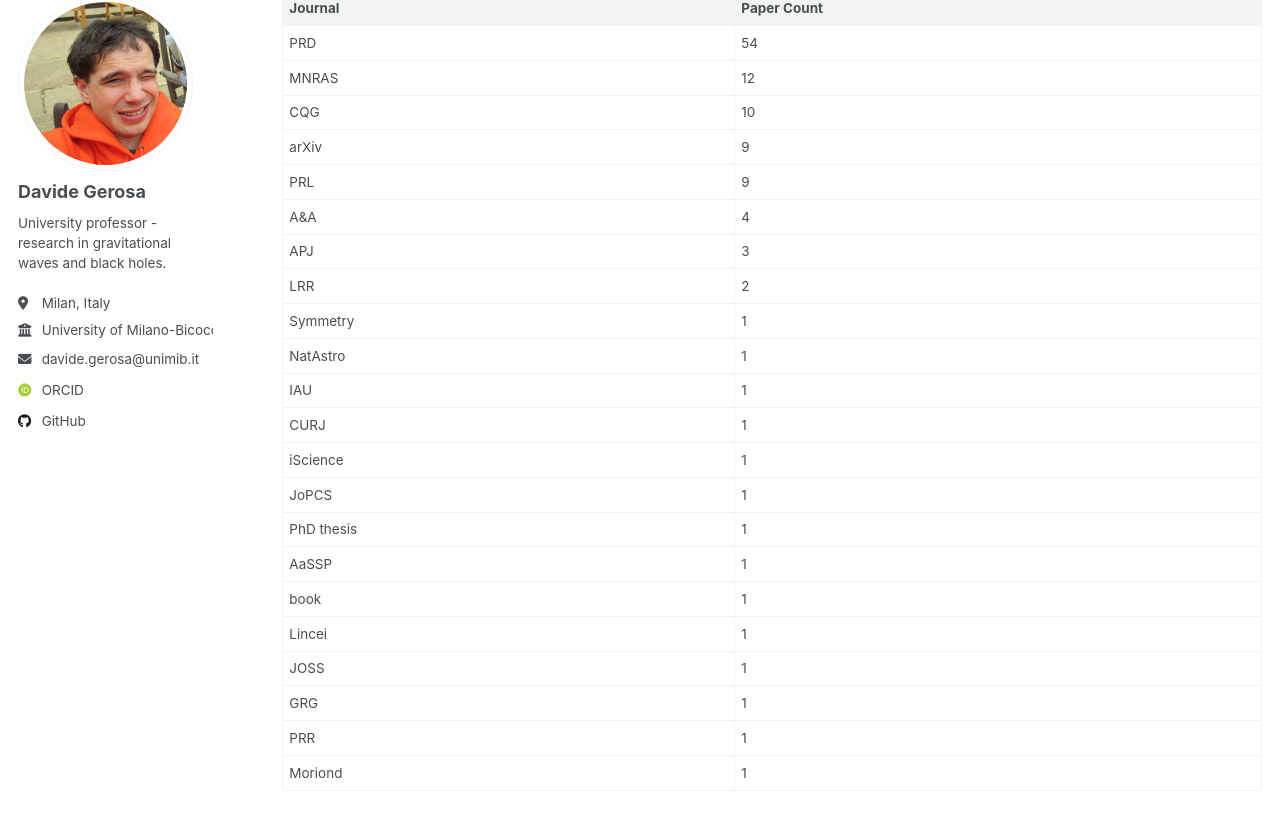
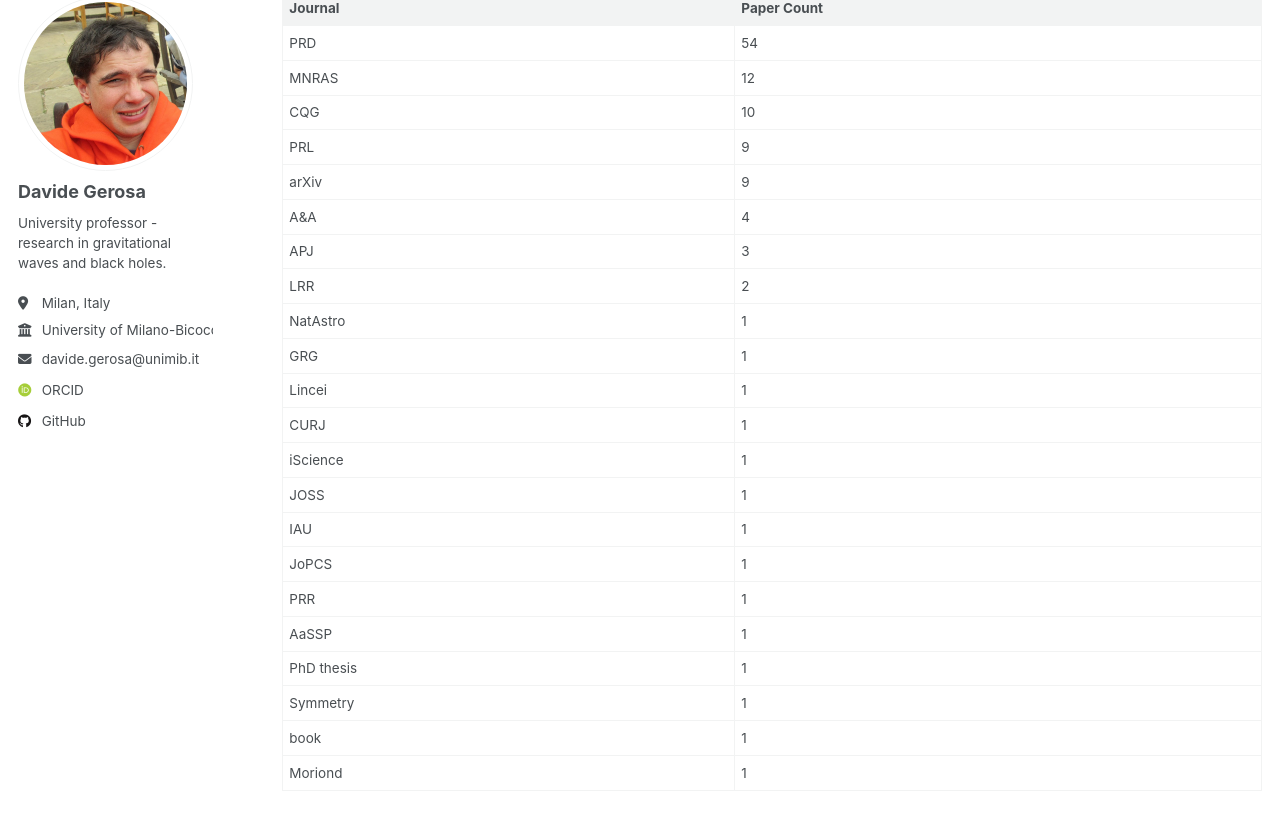
Before and after one commit to dgerosa/website, a Jekyll site: the page built from _pages/citations.md, in a window 1280 px wide and 1400 px high, scrolled down 5827 px. Shown: the part 121-953 px from the top of the window. Built offline with Jekyll 4.4.1, drawn with Linux system fonts in a browser that asks for light colours; some web fonts are replaced.

Commit message:
updated from dgerosa/cv

```diff
--- a/_pages/_citations.md
+++ b/_pages/_citations.md
@@ -152,24 +152,24 @@
 | PRD | 54 |
 | MNRAS | 12 |
 | CQG | 10 |
+| PRL | 9 |
 | arXiv | 9 |
-| PRL | 9 |
 | A&A | 4 |
 | APJ | 3 |
 | LRR | 2 |
-| Symmetry | 1 |
 | NatAstro | 1 |
-| IAU | 1 |
+| GRG | 1 |
+| Lincei | 1 |
 | CURJ | 1 |
 | iScience | 1 |
+| JOSS | 1 |
+| IAU | 1 |
 | JoPCS | 1 |
+| PRR | 1 |
+| AaSSP | 1 |
 | PhD thesis | 1 |
-| AaSSP | 1 |
+| Symmetry | 1 |
 | book | 1 |
-| Lincei | 1 |
-| JOSS | 1 |
-| GRG | 1 |
-| PRR | 1 |
 | Moriond | 1 |
 
 ## arXiv Categories
```
Also changed, not shown: other parts of _pages/_citations.md (+1 -1 lines).
